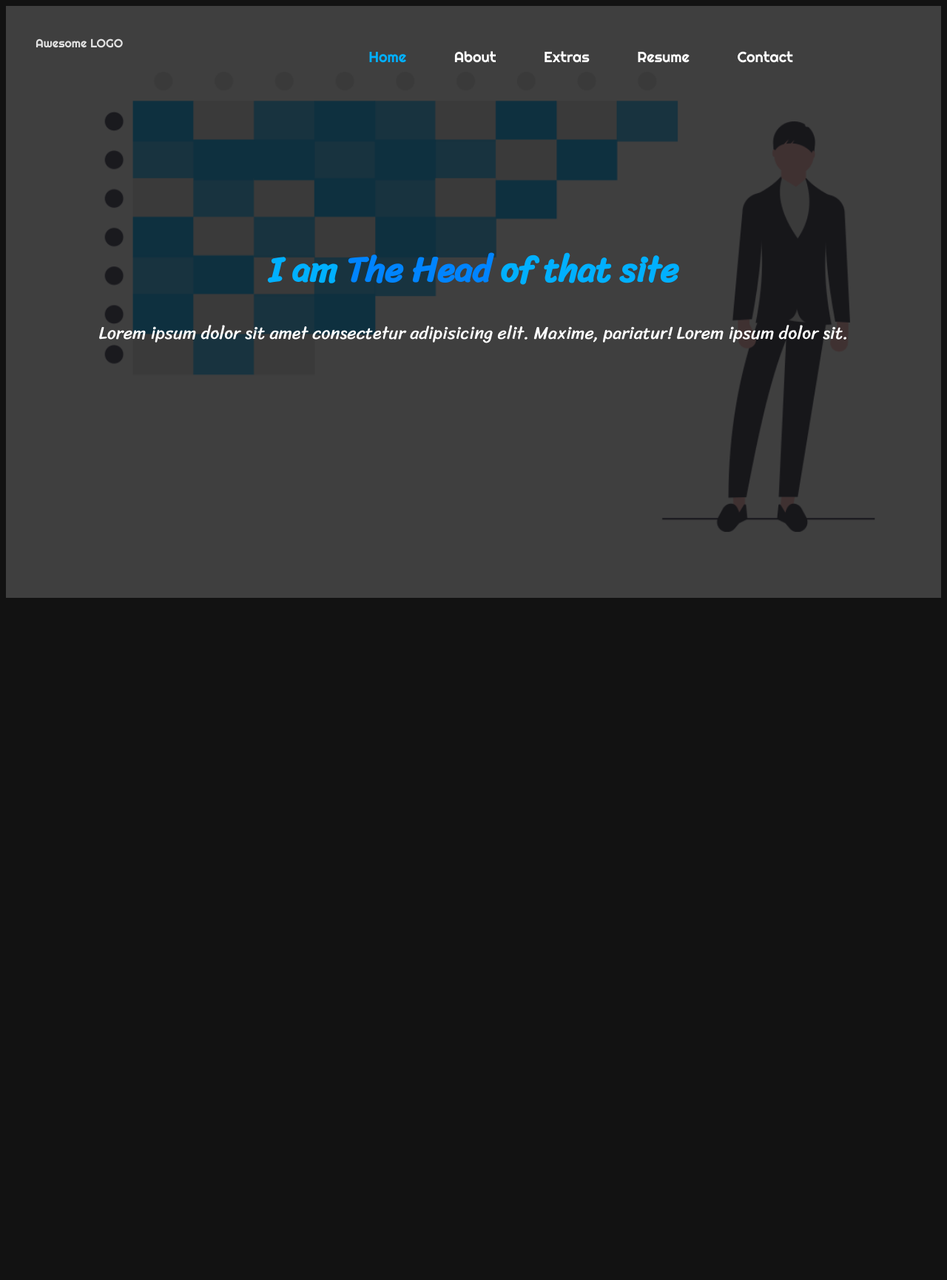
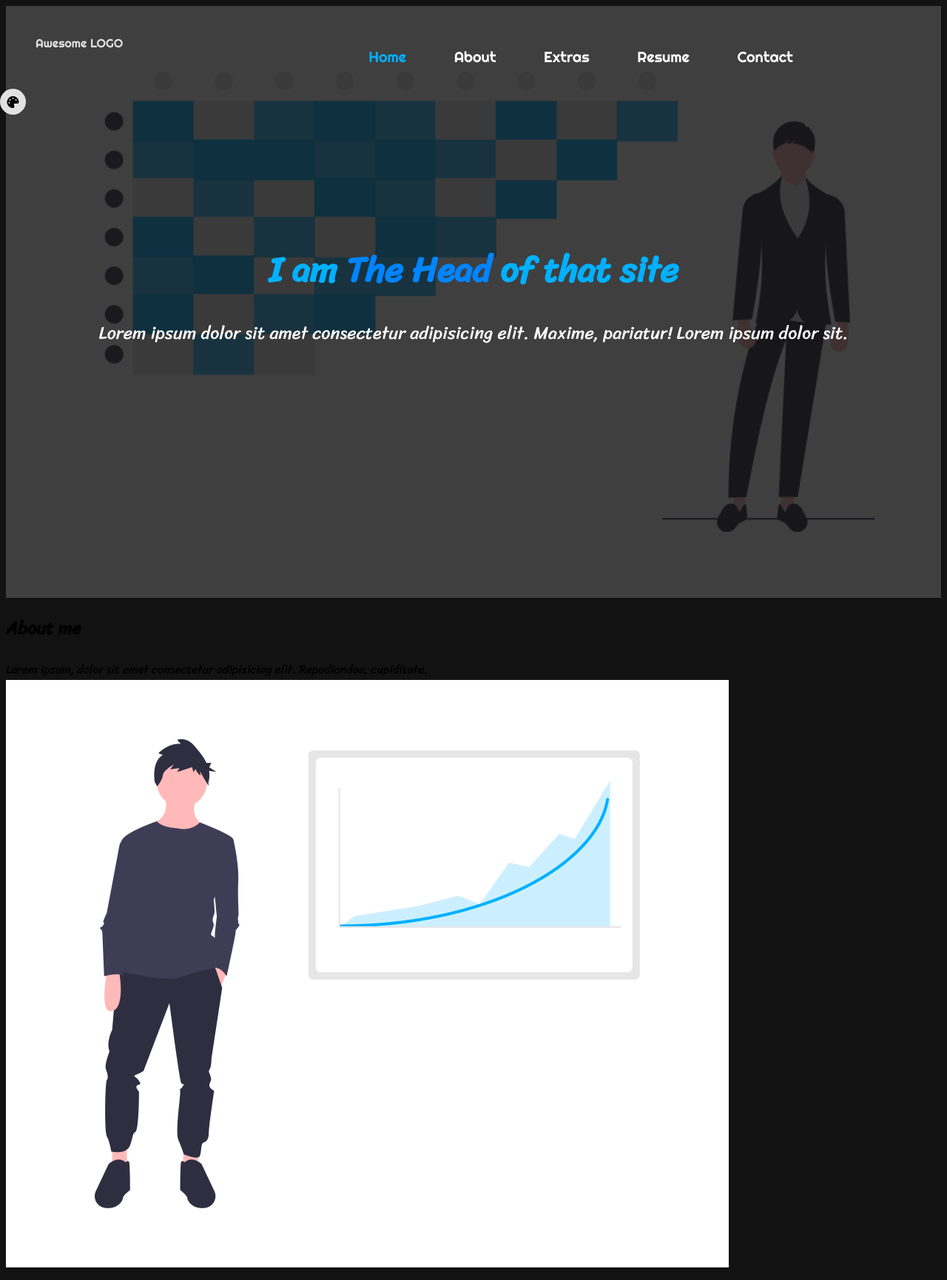
Before and after one commit to Safei-Ashraf/Landing-Page-Temp-2.0, a plain HTML site: page index.html in a window 1280 px wide. Shown: the whole page at 74% size. Before the commit the page ends 816 px from the top, so only its background shows below. Drawn offline with Linux system fonts and the light colour scheme.

Commit message:
adding theme color var, about me html

```diff
--- a/index.html
+++ b/index.html
@@ -26,7 +26,7 @@
     <!-- START SETTING BOX -->
     <section id="settings-box">
       <div id="toggle-btn">
-        <i class="fa fa-gear fa-spin"></i>
+        <i class="fas fa-palette"></i>
       </div>
       <div class="settings-container">
         <div class="options-box">
@@ -65,6 +65,19 @@
       </div>
     </section>
     <!-- END LANDING PAGE -->
+
+    <!--About Me Start-->
+    <div class="container">
+      <section id="about-me">
+        <h2>About me</h2>
+        <span
+          >Lorem ipsum, dolor sit amet consectetur adipisicing elit.
+          Repudiandae, cupiditate.</span
+        >
+        <img src="imgs/hero/1.png" alt="" />
+      </section>
+    </div>
+    <!--About Me End-->
     <script src="js/main.js"></script>
     <script src="js/landing.js"></script>
   </body>
--- a/js/main.js
+++ b/js/main.js
@@ -1,5 +1,4 @@
 //Settings box Section:
-
 //SAVING Selected Color to Local Storage:
 //1-CHECK if there is color option in local storage:
 let colorsTheme = localStorage.getItem("color_option");
@@ -27,6 +26,10 @@ colorsList.forEach((li) => {
   //set bg color on click:
   li.addEventListener("click", (e) => {
     document.body.style.backgroundColor = e.target.dataset.color;
+    document.documentElement.style.setProperty(
+      "--theme-color",
+      e.target.dataset.color
+    );
     //STORE Color in  Local Storage
     localStorage.setItem("color_option", e.target.dataset.color);
   });
```
